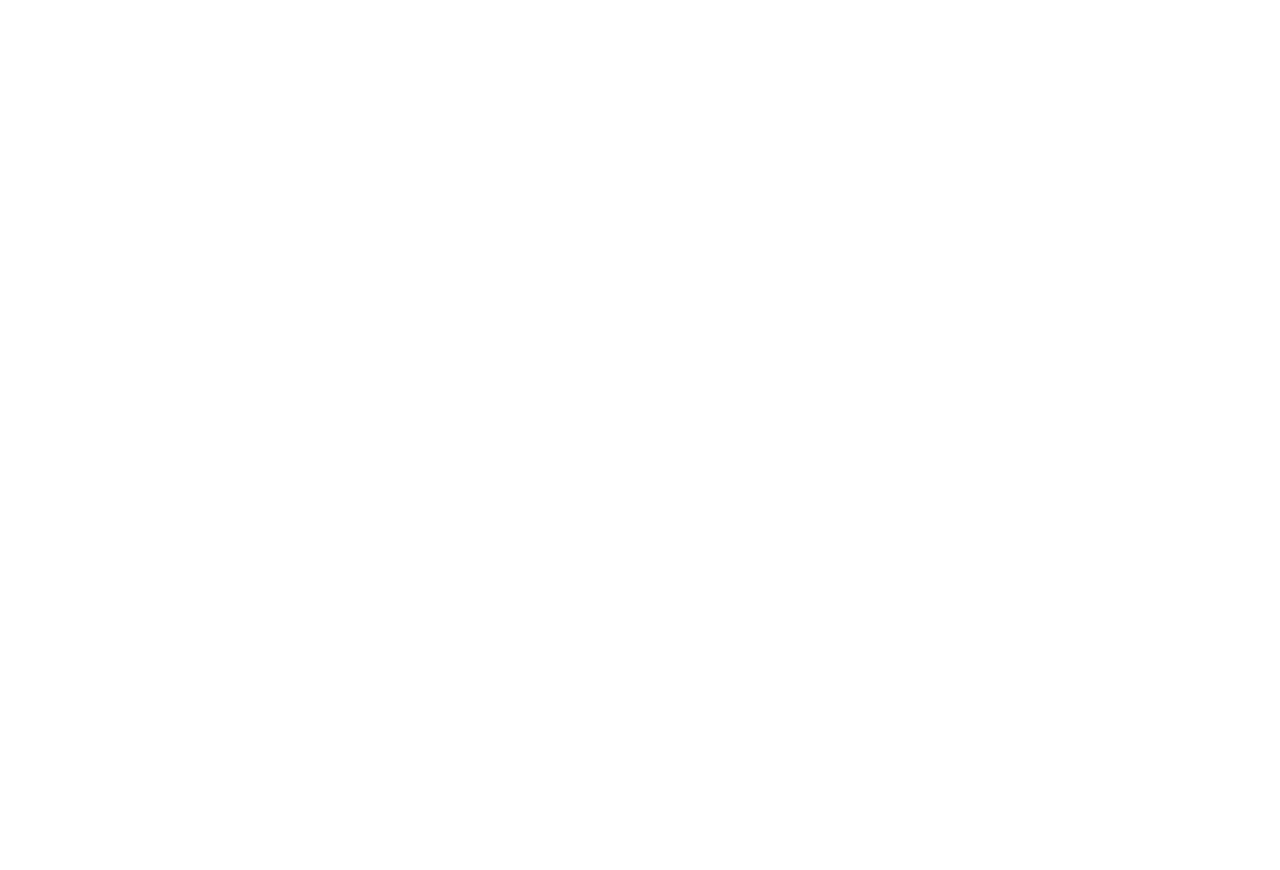
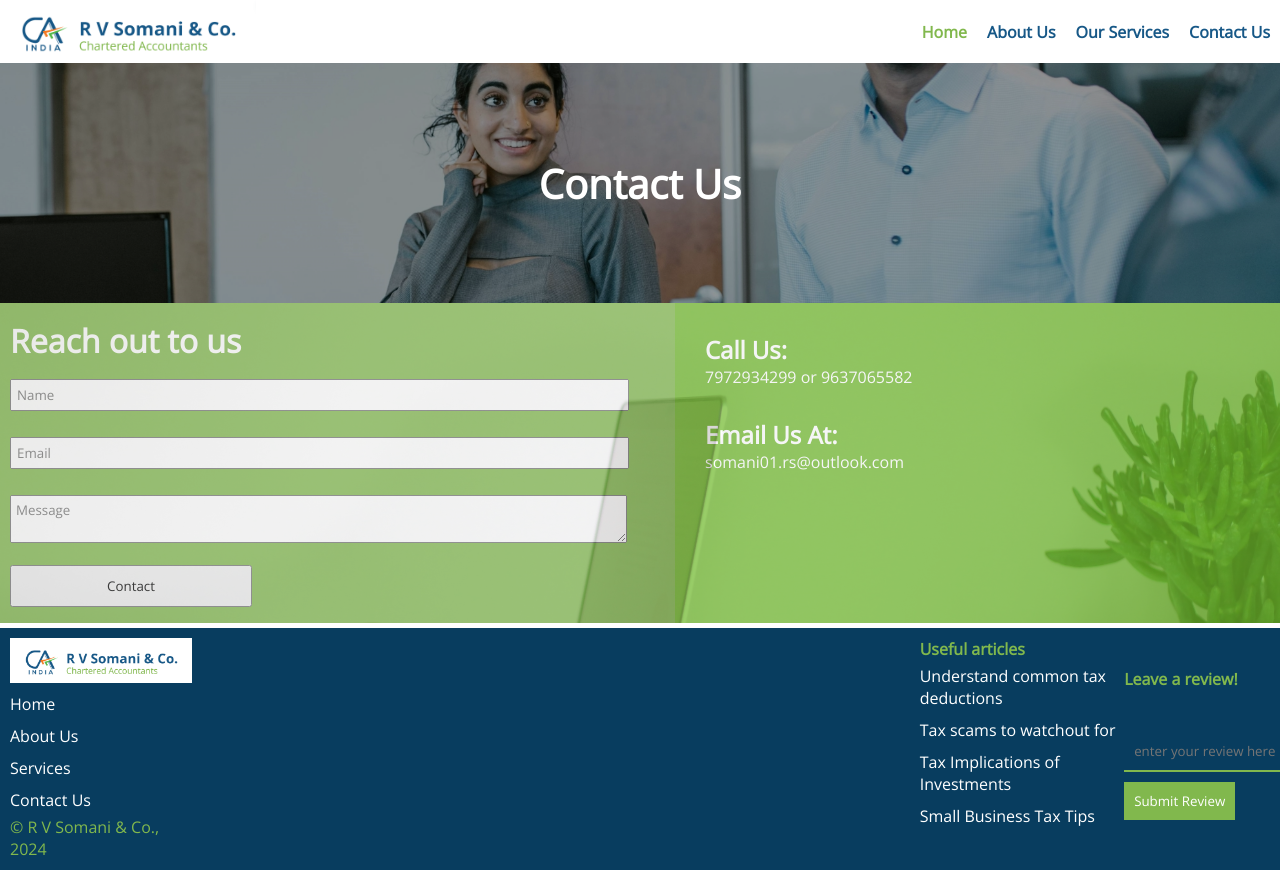
Before and after one commit to manAs3345/Rahul_CA_React, a React (Create React App) app: page /contact in a window 1280 px wide. Before the commit this address had no page. Before the commit the page ends 800 px from the top, so only its background shows below. Built offline with nearby package versions, Linux system fonts and the light colour scheme.

Commit message:
updates: contact page, banner font

```diff
--- a/src/App.js
+++ b/src/App.js
@@ -5,6 +5,7 @@
 import { Services } from './pages/Services';
 import { ServiceDetails } from './pages/ServiceDetails';
 import { createContext, useState } from 'react';
+import { Contact } from './pages/Contact';
 
 export const PagesContext = createContext();
 export const CountryContext = createContext();
@@ -20,6 +21,7 @@
             <Route path='/about' element={<About/>}/>
             <Route path='/services' element={<Services/>}/>
             <Route path='/serviceDetails' element={<ServiceDetails/>}/>
+            <Route path='/contact' element={<Contact></Contact>}/>
         </Routes>
       </PagesContext.Provider>
     </CountryContext.Provider>
--- a/src/components/footer/index.css
+++ b/src/components/footer/index.css
@@ -19,6 +19,10 @@
     text-decoration: none;
     color:white;
     margin: 5px 0px 5px 0px;
+}
+#websitePages a:hover{
+    color:orangered;
+    transition: 0.25s;
 }
 #footer-section2 > p, #footer-section3 > p{
     font-weight: bold;
--- a/src/components/footer/index.js
+++ b/src/components/footer/index.js
@@ -1,8 +1,12 @@
 import { Link } from 'react-router-dom';
 import './index.css';
 import CALogo from '../../images/ca_logo.png';
+import { PagesContext } from '../../App';
+import { useContext } from 'react';
+
 
 export function Footer(){
+    const {currentPage, setCurrentPage} = useContext(PagesContext);
     return(
         <>
         <footer>
@@ -12,16 +16,16 @@
                             <img src= {CALogo} alt="" id="logo-img"/>
                         </Link>
                         <div id="websitePages">
-                        <Link to="/">Home</Link>
-                        <Link to="/about">About Us</Link>
-                        <Link to="/services">Services</Link>
-                        <Link to="">Contact Us</Link>
+                        <Link to="/" onClick={()=>setCurrentPage('home')}>Home</Link>
+                        <Link to="/about" onClick={()=>setCurrentPage('about')}>About Us</Link>
+                        <Link to="/services" onClick={()=>setCurrentPage('services')}>Services</Link>
+                        <Link to="/contact" onClick={()=>setCurrentPage('contact')}>Contact Us</Link>
                         </div>
                         <p id="companyName">&copy; R V Somani & Co., 2024</p>
                 </div>
             </div>
             <div id="footer-section2">
-                <p>Usefull articles</p>
+                <p>Useful articles</p>
                 <div id="articleLinks">
                     <a target="_blank" rel="noreferrer" href="https://www.bankbazaar.com/tax/tax-deduction-and-types.html">Understand common tax deductions</a>
                     <a target="_blank" rel="noreferrer" href="https://mashable.com/article/tax-scams-to-avoid">Tax scams to watchout for</a>
--- a/src/components/homepageBanner/index.css
+++ b/src/components/homepageBanner/index.css
@@ -1,7 +1,9 @@
+@import url('https://fonts.googleapis.com/css2?family=PT+Serif:ital,wght@0,400;0,700;1,400;1,700&display=swap');
 #HomePageBannerImage{
     width:100%;
     object-fit: cover;
     height:100%;
+
 }
 #home-banner-container{
     width:100%;
@@ -19,7 +21,12 @@
     justify-content: center;
     align-items: center;
     color:white;
-    /* text-align: center; */
+    text-align: center;
+    font-family: "PT Serif", serif;
+}
+#cta-black-overlay > h1{
+    font-family: "PT Serif", serif;
+    font-size: 40px;
 }
 #cta-btns{
     display: inline-block;
--- a/src/components/navbar/index.js
+++ b/src/components/navbar/index.js
@@ -108,7 +108,7 @@
                 <Link to="/" onClick={()=>{setCurrentPage("home")}} className='home'>Home</Link>
                 <Link to="/about" onClick={()=>{setCurrentPage("about")}} className='about'>About Us</Link>
                 <Link to="/services" onClick={()=>{setCurrentPage("services")}} className='services'>Our Services</Link>
-                <Link onClick={()=>{setCurrentPage("contact")}} className='contact'>Contact Us</Link>
+                <Link onClick={()=>{setCurrentPage("contact")}} className='contact' to='/contact'>Contact Us</Link>
             </div>
         </div>
     );
--- a/src/components/popularService/index.js
+++ b/src/components/popularService/index.js
@@ -1,8 +1,18 @@
-import { useEffect, useState } from 'react';
+import { useContext, useEffect, useState } from 'react';
 import './index.css';
+import { useNavigate } from 'react-router-dom';
+import { PagesContext } from '../../App';
 
 export function PopularService(props){
     const [showBtn, setBtnState] = useState(false);
+    const routeHist = useNavigate();
+    const serviceName = props.popularServiceName;
+    let {currentPage,setCurrentPage} = useContext(PagesContext);
+
+    function handleClick(){
+        routeHist(`/serviceDetails?service=${serviceName}`);
+        setCurrentPage('services');
+    }
 
     return(
         <div id="popular-service" onMouseOver={()=>{setBtnState(true)}} onMouseLeave={()=>{setBtnState(false)}}>
@@ -12,7 +22,7 @@
                     <p>
                         {props.popularServiceDescription}
                     </p>
-                    <button id={showBtn == true ? "km-button-show":"km-button-hide"}>Know More</button>
+                    <button id={showBtn == true ? "km-button-show":"km-button-hide"} onClick={handleClick}>Know More</button>
                 </div>
 
         </div>
--- a/src/index.css
+++ b/src/index.css
@@ -2,3 +2,6 @@
     margin:0;
     padding:0;
 }
+html{
+    scroll-behavior: smooth;
+}
--- a/src/pages/About/index.js
+++ b/src/pages/About/index.js
@@ -25,7 +25,7 @@
             <div id="member-text">
                 <h3>Mr. Rahul Vishnudas Somani</h3>
                 <div>Practicing Chartered Accountant with 14 years of experience</div>
-                <p>As a practicing Chartered Accountant with 14 years of experience, he has honed his skills in providing a wide range of services in Auditing, Finance, Accounting, Direct and Indirect taxes in India and Dubai. At R V Somani & Co, Rahul has had the opportunity to work with a diverse range of clients, from small businesses to large corporations, across various industries. Rahul am committed to delivering exceptional service to my clients and helping them achieve their financial goals.</p>
+                <p>As a practicing Chartered Accountant with 14 years of experience, he has honed his skills in providing a wide range of services in Auditing, Finance, Accounting, Direct and Indirect taxes in India and Dubai. At R V Somani & Co, Rahul has had the opportunity to work with a diverse range of clients, from small businesses to large corporations, across various industries. Rahul is committed to delivering exceptional service to my clients and helping them achieve their financial goals.</p>
                 <div id="qualification-container"><span id="qualification"><img src={graduate}></img>Chartered Accountancy from The Institute of Chartered Accountants of India</span> <span id="qualification"><img src={graduate}></img>Bachelor of Commerce from University of Mumbai</span></div>
             </div>
             <img src={samplePerson}/>
--- /dev/null
+++ b/src/pages/Contact/index.css
@@ -0,0 +1,51 @@
+input, textarea{
+    padding:5px;
+    width:100%;
+    margin-top: 10px;
+    margin-bottom: 10px;
+}
+#contact-section{
+    display: flex;
+    justify-content: space-evenly;
+    background-color: #81b84d;
+    color:white;
+    /* padding: 2%; */
+    opacity: 0.7;
+    width:100%;
+    /* opacity: 0.8; */
+    position: absolute;
+    height:25vw;
+}
+#contact-form{
+    flex:1;
+    width:100%;
+    margin: 10px;
+    display: flex;
+    flex-direction: column;
+    justify-content: space-evenly;
+}
+#contact-form > button{
+    padding:10px;
+    width:40%;
+}
+#contact-details{
+    margin-left: 50px;
+    display: flex;
+    flex-direction: column;
+    flex:1;
+    background-color:#70b92b;
+
+
+}
+#contact-details-img{
+    width:100%;
+    height:25vw;
+    object-fit: cover;
+    /* position: absolute;
+    top:40%; */
+    z-index:1;
+}
+#contact-detail{
+    margin-left: 30px;
+    margin-top: 30px;
+}
--- /dev/null
+++ b/src/pages/Contact/index.js
@@ -0,0 +1,46 @@
+import './index.css';
+import bannerImage from '../../images/office_people.jpg'
+import { Banner } from '../../components/banner';
+import { Topnavbar } from '../../components/navbar';
+import InputGroupText from 'react-bootstrap/esm/InputGroupText';
+import { Footer } from '../../components/footer';
+import contactDetails from '../../images/contact-section-bg.jpg';
+
+export function Contact(){
+    return(
+        <>
+            <Topnavbar/>
+            <Banner bannerBackgroundImage={bannerImage} bannerTitle="Contact Us"/>
+            <div id='contact-section'>
+                <form id="contact-form">
+                    <h1>Reach out to us</h1>
+                    <div id="contact-form-input">
+                        {/* <label>Name:</label> <br/> */}
+                        <input placeholder='Name' type='text'></input>
+                    </div>
+                    <div id="contact-form-input">
+                        {/* <label>Email Address:</label> <br/> */}
+                        <input placeholder='Email' type='email'></input>
+                    </div>
+                    <div id="contact-form-textarea">
+                        {/* <label>Message:</label> <br/> */}
+                        <textarea placeholder='Message'></textarea>
+                    </div>
+                    <button>Contact</button>
+                </form>
+                <div id="contact-details">
+                    <div id="contact-detail">
+                        <h2>Call Us:</h2>
+                        <p>7972934299 or 9637065582</p>
+                    </div>
+                    <div id="contact-detail">
+                        <h2>Email Us At:</h2>
+                        <p>somani01.rs@outlook.com</p>
+                    </div>
+                </div>
+            </div>
+            <img src={contactDetails} id="contact-details-img"/>
+            <Footer/>
+        </>
+    );
+}
--- a/src/pages/Home/index.js
+++ b/src/pages/Home/index.js
@@ -37,7 +37,7 @@
     //popular service names
     const ps1 = "Taxation";
     const ps2 = "Audit and Assurance";
-    const ps3 = "Business and Advisory";
+    const ps3 = "Business Advisory";
     const ps4 = "Accounting";
 
     const psd1 = "Stay compliant and minimize your tax liabilities with our expert tax planning and filing services.";
@@ -95,7 +95,7 @@
                 </div>
                 <h1 id="sub-heading">Want to reach out to us?</h1>
                 <div id="reach-out-container">
-                    <BannerImageText Image={contactBannerImg} bannerHeading="Don't worry! We're here!" bannerSubText={bannerSettings} bannerButtonText="Contact Us"/>
+                    <BannerImageText Image={contactBannerImg} bannerHeading="Don't worry! We're here!" bannerSubText={bannerSettings} bannerButtonText="Contact Us" buttonLinkPath='/contact'/>
                 </div>
             </div>
             <Footer/>
```
Also changed, not shown: src/images/contact-section-bg.jpg (added), src/images/office_people.jpg.
